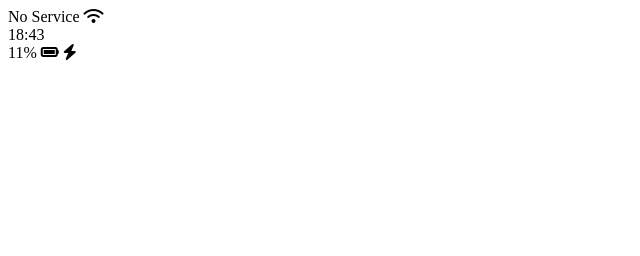
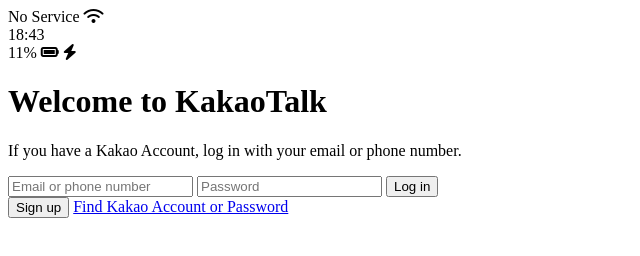
Before and after one commit to creatoroh/kokoa-clone-htmlCss, a plain HTML site: page index.html in a window 1280 px wide. Shown: the whole page, without its empty margins (0-640 px from the left). Drawn offline with Linux system fonts and the light colour scheme.

Commit message:
login-status-bar html complete" -a

```diff
--- a/index.html
+++ b/index.html
@@ -21,6 +21,24 @@
         <i class="fas fa-bolt"></i>
       </div>
     </div>
+
+    <header class="welcome-header">
+      <h1 class="welcome-header__title">Welcome to KakaoTalk</h1>
+      <p class="welcome-header__text">
+        If you have a Kakao Account, log in with your email or phone number.
+      </p>
+    </header>
+
+    <form class="login-form">
+      <input type="text" placeholder="Email or phone number" />
+      <input type="password" placeholder="Password" />
+      <input type="submit" value="Log in" />
+    </form>
+
+    <input type="button" value="Sign up" />
+    <a href="#">Find Kakao Account or Password</a>
+
+    <!-- script area -->
     <script
       src="https://kit.fontawesome.com/6478f529f2.js"
       crossorigin="anonymous"
```
